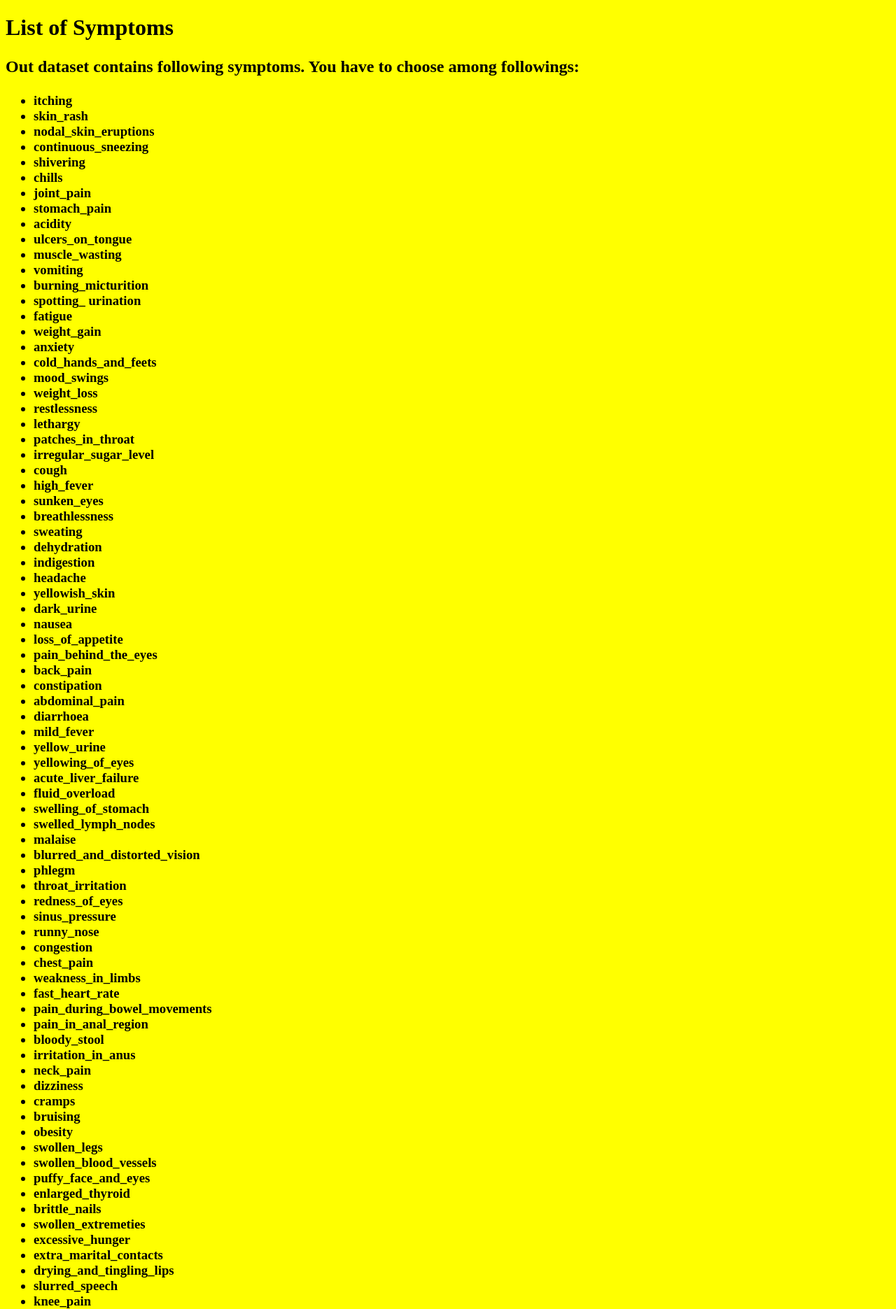
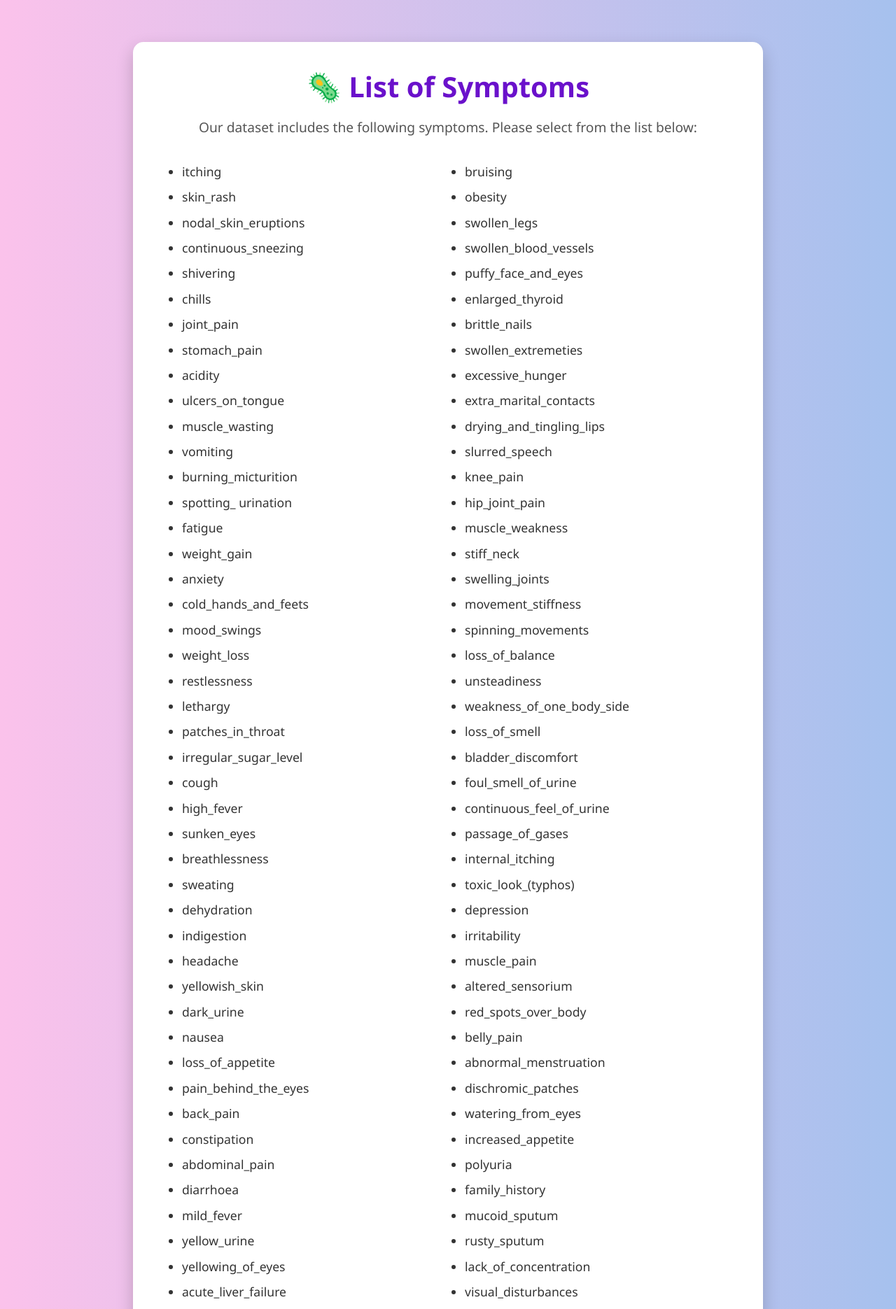
Before and after one commit to B1bekGautam/datascience, a Flask app: page /symptoms in a window 1280 px wide. Shown: the top 1871 px of the page at 70% size. Run offline with Flask 3, Linux system fonts and the light colour scheme; parts of the project's set-up code (start-up, migrations or seed data) failed here and were passed over.

Commit message:
Update symptoms.html

```diff
--- a/templates/symptoms.html
+++ b/templates/symptoms.html
@@ -1,16 +1,79 @@
 <!DOCTYPE html>
 <html lang="en">
 <head>
-    <meta charset="UTF-8">
-    <title>Symptoms</title>
+  <meta charset="UTF-8">
+  <title>Symptoms List</title>
+  <meta name="viewport" content="width=device-width, initial-scale=1">
+  <link href="https://cdn.jsdelivr.net/npm/bootstrap@5.3.3/dist/css/bootstrap.min.css" rel="stylesheet">
+  <style>
+    body {
+      background: linear-gradient(to right, #fbc2eb, #a6c1ee);
+      font-family: 'Segoe UI', Tahoma, Geneva, Verdana, sans-serif;
+      padding: 60px 20px;
+      color: #333;
+    }
+
+    .container {
+      background: white;
+      padding: 40px;
+      border-radius: 15px;
+      box-shadow: 0 10px 25px rgba(0, 0, 0, 0.2);
+      max-width: 900px;
+      margin: auto;
+    }
+
+    h1 {
+      text-align: center;
+      font-weight: bold;
+      color: #6a11cb;
+      margin-bottom: 20px;
+    }
+
+    p {
+      font-size: 1.2rem;
+      text-align: center;
+      color: #555;
+    }
+
+    ul {
+      columns: 2;
+      -webkit-columns: 2;
+      -moz-columns: 2;
+      font-size: 1.1rem;
+      padding-left: 30px;
+      margin-top: 30px;
+    }
+
+    li {
+      padding: 5px 0;
+      transition: transform 0.2s ease;
+    }
+
+    li:hover {
+      transform: scale(1.05);
+      color: #0d6efd;
+      font-weight: bold;
+    }
+
+    @media (max-width: 600px) {
+      ul {
+        columns: 1;
+      }
+    }
+  </style>
 </head>
-<body style="background-color: yellow;">
-  <h1>List of Symptoms</h1>
-  <h2><p>Out dataset contains following symptoms. You have to choose among followings:</p></h2>
-    <h3><ul>
-        {% for symptom, index in symptoms_dict.items() %}
-            <li>{{ symptom }} </li>
-        {% endfor %}
-    </ul></h3>
+<body>
+
+  <div class="container">
+    <h1>🦠 List of Symptoms</h1>
+    <p>Our dataset includes the following symptoms. Please select from the list below:</p>
+    <ul>
+      {% for symptom, index in symptoms_dict.items() %}
+        <li>{{ symptom }}</li>
+      {% endfor %}
+    </ul>
+  </div>
+
+  <script src="https://cdn.jsdelivr.net/npm/bootstrap@5.3.3/dist/js/bootstrap.bundle.min.js"></script>
 </body>
 </html>
```
